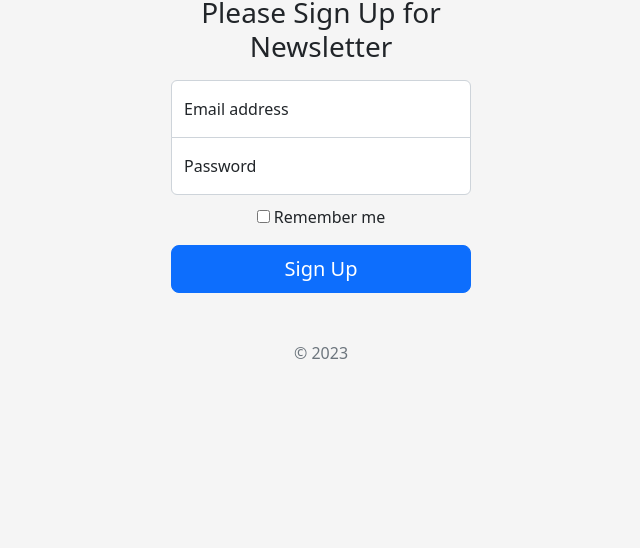
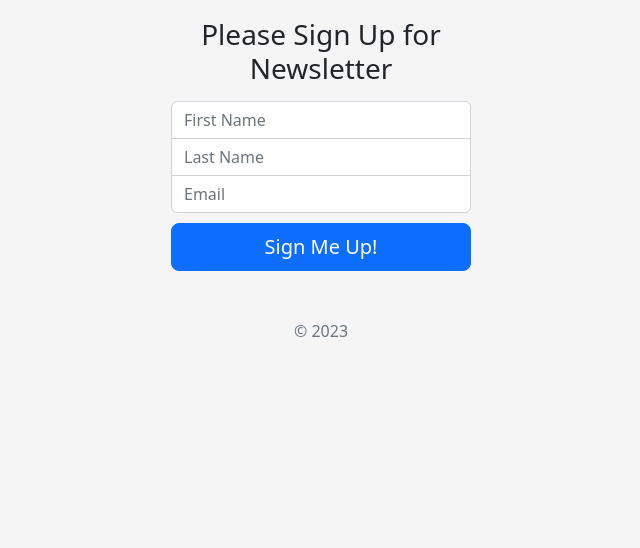
Before and after one commit to abhiann/Newsletter-Signup, a website: page signup.html in a window 1280 px wide. Shown: the part 252-800 px from the top of the page, without its empty margins (319-959 px from the left). Drawn offline with nearby package versions, Linux system fonts and the light colour scheme.

Commit message:
Add static route

```diff
--- a/signup.css
+++ b/public/css/signup.css
@@ -1,4 +1,3 @@
-
 html,
 body {
   height: 100%;
@@ -21,13 +20,17 @@ body {
   z-index: 2;
 }
 
-.form-signin input[type="email"] {
+.top{
   margin-bottom: -1px;
   border-bottom-right-radius: 0;
   border-bottom-left-radius: 0;
 }
 
-.form-signin input[type="password"] {
+.middle{
+    border-radius: 0px;
+    margin-bottom: -1px
+}
+.bottom {
   margin-bottom: 10px;
   border-top-left-radius: 0;
   border-top-right-radius: 0;
--- a/signup.html
+++ b/signup.html
@@ -7,51 +7,23 @@
     <meta name="description" content="">
     <meta name="author" content="Mark Otto, Jacob Thornton, and Bootstrap contributors">
     <meta name="generator" content="Hugo 0.108.0">
-    <title>Signin Template · Bootstrap v5.3</title>
-
-    <!-- <link rel="canonical" href="https://getbootstrap.com/docs/5.3/examples/sign-in/"> -->
-
-
-
-
+    <title>Newsletter Sign Up</title>
 
 <link href="https://cdn.jsdelivr.net/npm/bootstrap@5.2.3/dist/css/bootstrap.min.css" rel="stylesheet" >
-
-    <!-- Favicons -->
-<!-- <link rel="apple-touch-icon" href="/docs/5.3/assets/img/favicons/apple-touch-icon.png" sizes="180x180">
-<link rel="icon" href="/docs/5.3/assets/img/favicons/favicon-32x32.png" sizes="32x32" type="image/png">
-<link rel="icon" href="/docs/5.3/assets/img/favicons/favicon-16x16.png" sizes="16x16" type="image/png">
-<link rel="manifest" href="/docs/5.3/assets/img/favicons/manifest.json">
-<link rel="mask-icon" href="/docs/5.3/assets/img/favicons/safari-pinned-tab.svg" color="#712cf9">
-<link rel="icon" href="/docs/5.3/assets/img/favicons/favicon.ico"> -->
 <meta name="theme-color" content="#712cf9">
-
-
-
-    <!-- Custom styles for this template -->
-<link href="signup.css" rel="stylesheet">
+<link href="css/signup.css" rel="stylesheet">
 </head>
 <body class="text-center">
     <main class="form-signin w-100 m-auto">
-      <form>
+      <form method = "POST">
       <img class="mb-4" src="images/logo.png" alt="" width="72" height="57">
       <h1 class="h3 mb-3 fw-normal">Please Sign Up for Newsletter</h1>
 
-    <div class="form-floating">
-      <input type="email" class="form-control" id="floatingInput" placeholder="name@example.com">
-      <label for="floatingInput">Email address</label>
-    </div>
-    <div class="form-floating">
-      <input type="password" class="form-control" id="floatingPassword" placeholder="Password">
-      <label for="floatingPassword">Password</label>
-    </div>
+      <input type="text" name ="fName"class="form-control top"  placeholder="First Name">
+      <input type="text" name ="lName"class="form-control middle"  placeholder="Last Name">
+      <input type="email" name ="email"class="form-control bottom"  placeholder="Email">
 
-    <div class="checkbox mb-3">
-      <label>
-        <input type="checkbox" value="remember-me"> Remember me
-      </label>
-    </div>
-    <button class="w-100 btn btn-lg btn-primary" type="submit">Sign Up</button>
+    <button class="w-100 btn btn-lg btn-primary" type="submit">Sign Me Up!</button>
     <p class="mt-5 mb-3 text-muted">&copy; 2023 </p>
   </form>
 </main>
```
Also changed, not shown: app.js (+10 -1 lines), public/images/logo.png (renamed from images/logo.png).
